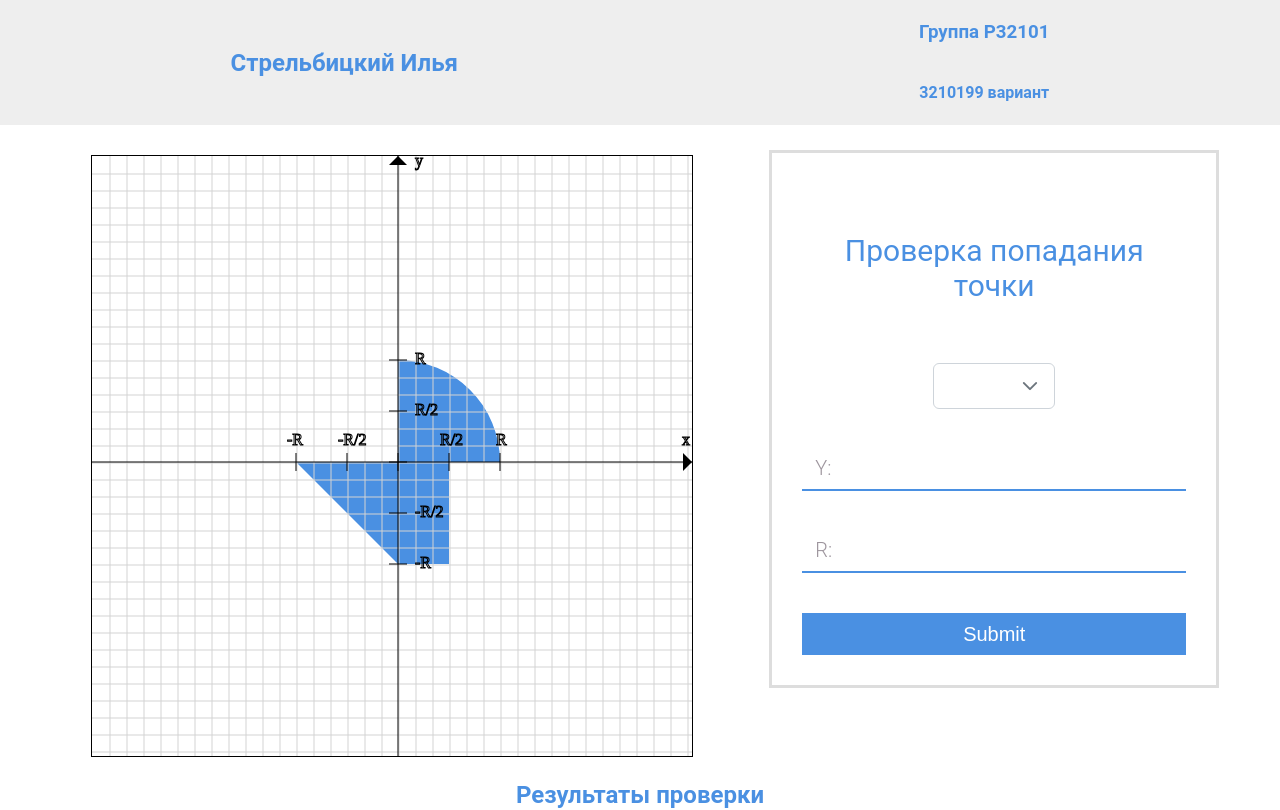
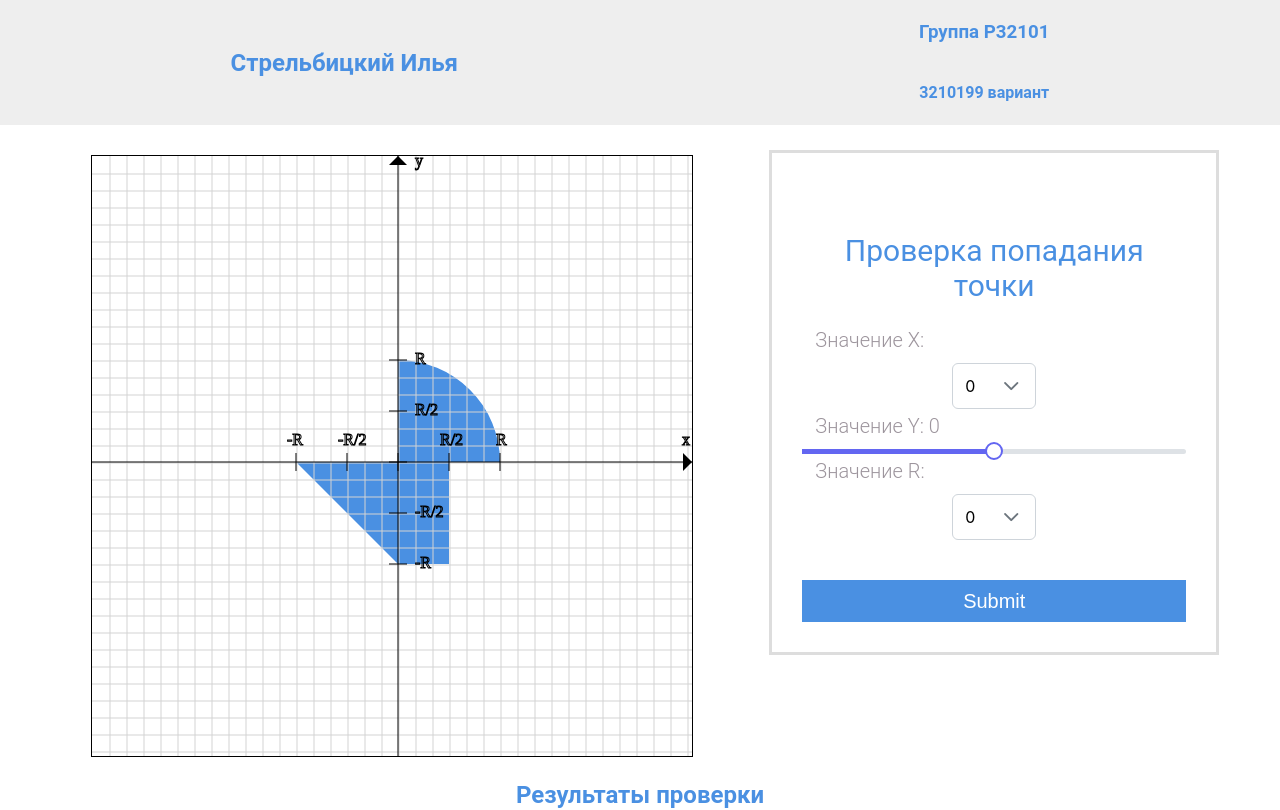
Before and after one commit to stoneshik/fourth-lab-web, a React (Create React App) app in the folder frontend/main/: page / in a window 1280 px wide. Shown: the top 810 px of the page. Built offline with nearby package versions, Linux system fonts and the light colour scheme.

Commit message:
сделал основную форму

```diff
--- a/frontend/main/src/App.js
+++ b/frontend/main/src/App.js
@@ -3,29 +3,13 @@ import "primereact/resources/themes/lara-light-indigo/theme.css";
 import "primereact/resources/primereact.min.css";
 import "primeicons/primeicons.css";
 import React from "react";
-import { useForm } from "react-hook-form";
-import * as Util from './utils';
-import { DotsManager, CanvasComponent} from './сanvas';
-import { MultiSelect } from 'primereact/multiselect';
+
+import { DotsManager, CanvasComponent } from './сanvas';
+import { MainForm } from './MainForm';
 
 
 function App() {
   const canvas = <CanvasComponent/>;
-
-  /* Обработка формы */
-  function setSelectedValue() {
-
-  }
-  const {
-    register,
-    handleSubmit,
-    formState: {errors}
-  } = useForm();
-  const onSubmit = (data) => {
-    alert(JSON.stringify(data));
-    console.log(data);
-  };
-  /* Обработка формы */
 
   return (
     <div className="App">
@@ -35,41 +19,7 @@ function App() {
           <div id="canvas_error" className="error"></div>
         </div>
         <div id="center_col">
-          <form onSubmit={handleSubmit(onSubmit)} id="dot_form" className="ui-form">
-            <h3>Проверка попадания точки</h3>
-            <div className="form-row">
-              <MultiSelect options={[-5, -4, -3, -2, -1, 0, 1, 2, 3]}/>
-            </div>
-            <div className="form-row">
-              <input
-                  {...register("y", {
-                    required: true,
-                    maxLength: 9,
-                    pattern: /^[-+]?[0-9]{0,9}(?:[.,][0-9]{1,9})*$/,
-                    min: -5,
-                    max: 3
-                  })}
-              />
-              <label className="text-input-label">Y:</label>
-            </div>
-            <div className="form-row">
-              <input
-                  {...register("r", {
-                    required: true,
-                    maxLength: 9,
-                    pattern: /^[-+]?[0-9]{0,9}(?:[.,][0-9]{1,9})*$/,
-                    min: 1,
-                    max: 4
-                  })}
-              />
-              <label className="text-input-label">R:</label>
-            </div>
-            <input type="submit"/>
-            {Util.outputErrorRequired(errors?.x?.type, errors?.y?.type, errors?.r?.type)}
-            {Util.outputErrorMaxLength(errors?.x?.type, errors?.y?.type, errors?.r?.type)}
-            {Util.outputErrorPattern(errors?.x?.type, errors?.y?.type, errors?.r?.type)}
-            {Util.outputErrorRange(errors?.x?.type, errors?.y?.type, errors?.r?.type)}
-          </form>
+          <MainForm />
         </div>
         <div id="right_col">
           <h2>Результаты проверки</h2>
--- a/frontend/main/src/MainForm.js
+++ b/frontend/main/src/MainForm.js
@@ -1,43 +1,118 @@
-import React from "react";
-import {useForm} from "react-hook-form";
-import {MultiSelect} from "primereact/multiselect";
+import React, { Component } from "react";
+import { MultiSelect } from "primereact/multiselect";
+import { Slider } from 'primereact/slider';
+import * as Utils from "./utils";
 
 
-class MainForm extends React.Component {
+export class MainForm extends Component {
+    constructor(props) {
+        super(props);
+        this.state = {
+            lazyItems: [],
+            lazyLoading: false,
+            selectedValuesX: [{name: '0', code: '0'}],
+            valueY: 0,
+            selectedValuesR: [{name: '0', code: '0'}],
+            selectAll: false
+        };
+        this.valuesX = [
+            {name: '-5', code: '-5'},
+            {name: '-4', code: '-4'},
+            {name: '-3', code: '-3'},
+            {name: '-2', code: '-2'},
+            {name: '-1', code: '-1'},
+            {name: '0', code: '0'},
+            {name: '1', code: '1'},
+            {name: '2', code: '2'},
+            {name: '3', code: '3'}
+        ];
+        this.valuesR = [
+            {name: '-5', code: '-5'},
+            {name: '-4', code: '-4'},
+            {name: '-3', code: '-3'},
+            {name: '-2', code: '-2'},
+            {name: '-1', code: '-1'},
+            {name: '0', code: '0'},
+            {name: '1', code: '1'},
+            {name: '2', code: '2'},
+            {name: '3', code: '3'}
+        ];
+        this.valueSelectTemplate = this.valueSelectTemplate.bind(this);
+        this.selectedValueSelectTemplate = this.selectedValueSelectTemplate.bind(this);
+
+        this.handleSubmit = this.handleSubmit.bind(this);
+    }
+
+    handleSubmit(event) {
+        console.log(this.state);
+        event.preventDefault();
+        if (!this.validateForm()) {return false;}
+    }
+
+    validateForm() {
+        const x = this.state.selectedValuesX;
+        const y = 0;
+        const r = this.state.selectedValuesR;
+        if (Utils.outputErrorRequired(x, y, r) !== false) {
+            return false;
+        } else if (Utils.outputErrorMaxLength(x, y, r) !== false) {
+            return false;
+        } else if (Utils.outputErrorPattern(x, y, r) !== false) {
+            return false;
+        }
+        return true;
+    }
+
+    valueSelectTemplate(option) {
+        return (
+            <div className="country-item">
+                <img alt={option.name} src="images/flag/flag_placeholder.png" onError={(e) => e.target.src = 'https://www.primefaces.org/wp-content/uploads/2020/05/placeholder.png'} className={`flag flag-${option.code.toLowerCase()}`} />
+                <div>{option.name}</div>
+            </div>
+        );
+    }
+    selectedValueSelectTemplate(option) {
+        if (option) {
+            return (
+                <div className="country-item country-item-value">
+                    <img alt={option.name} src="images/flag/flag_placeholder.png" onError={(e) => e.target.src = 'https://www.primefaces.org/wp-content/uploads/2020/05/placeholder.png'} className={`flag flag-${option.code.toLowerCase()}`} />
+                    <div>{option.name}</div>
+                </div>
+            );
+        }
+
+        return "Выбор значения";
+    }
 
     render() {
         return (
-            <form onSubmit={handleSubmit(onSubmit)} id="dot_form" className="ui-form">
+            <form onSubmit={this.handleSubmit} id="dot_form" className="ui-form">
                 <h3>Проверка попадания точки</h3>
                 <div className="form-row">
-                    <MultiSelect options={[-5, -4, -3, -2, -1, 0, 1, 2, 3]}
-                                 onChange={(e) => setSelectedCities1(e.value)}/>
+                    <label className="text-input-label">Значение X:</label>
+                    <MultiSelect value={this.state.selectedValuesX}
+                                 options={this.valuesX}
+                                 onChange={(e) =>
+                                     this.setState({ selectedValuesX: e.value })}
+                                 optionLabel="name" placeholder="Выбрать X"/>
                 </div>
                 <div className="form-row">
-                    <input
-                        {...register("y", {
-                            required: true,
-                            maxLength: 9,
-                            pattern: /^[-+]?[0-9]{0,9}(?:[.,][0-9]{1,9})*$/,
-                            min: -5,
-                            max: 3
-                        })}
-                    />
-                    <label className="text-input-label">Y:</label>
+                    <label className="text-input-label">Значение Y: {this.state.valueY}</label>
+                    <Slider value={this.state.valueY} min={-5} max={5}
+                            onChange={(e) => this.setState({ valueY: e.value })}/>
                 </div>
                 <div className="form-row">
-                    <input
-                        {...register("r", {
-                            required: true,
-                            maxLength: 9,
-                            pattern: /^[-+]?[0-9]{0,9}(?:[.,][0-9]{1,9})*$/,
-                            min: 1,
-                            max: 4
-                        })}
-                    />
-                    <label className="text-input-label">R:</label>
+                    <label className="text-input-label">Значение R:</label>
+                    <MultiSelect value={this.state.selectedValuesR}
+                                 options={this.valuesR}
+                                 onChange={(e) =>
+                                     this.setState({ selectedValuesR: e.value })}
+                                 optionLabel="name" placeholder="Выбрать R"/>
                 </div>
                 <input type="submit"/>
+                {Utils.outputErrorRequired(this.state.selectedValuesX, 0, this.state.selectedValuesR)}
+                {Utils.outputErrorMaxLength(this.state.selectedValuesX, 0, this.state.selectedValuesR)}
+                {Utils.outputErrorPattern(this.state.selectedValuesX, 0, this.state.selectedValuesR)}
             </form>
         )
     }
--- a/frontend/main/src/utils.js
+++ b/frontend/main/src/utils.js
@@ -1,29 +1,55 @@
-export function outputErrorRequired(xType, yType, rType) {
+export function outputErrorRequired(x, y, r) {
     const errorLabels = [];
-    if (xType === "required" || yType === "required" || rType === "required") {
-        if (xType === "required") {errorLabels.push("x");}
-        if (yType === "required") {errorLabels.push("y");}
-        if (rType === "required") {errorLabels.push("r");}
+    if (x === null || y == null || r == null ||
+        x.length === 0 || r.length === 0) {
+        if (x == null || x.length === 0) {errorLabels.push("x");}
+        if (y == null) {errorLabels.push("y");}
+        if (r == null || r.length === 0) {errorLabels.push("r");}
         return <p className="error">{errorLabels.join(", ")} - необходимо заполнить</p>;
     }
     return false;
 }
-export function outputErrorMaxLength(xType, yType, rType) {
+export function outputErrorMaxLength(x, y, r) {
     const errorLabels = [];
-    if (xType === "maxLength" || yType === "maxLength" || rType === "maxLength") {
-        if (xType === "maxLength") {errorLabels.push("x");}
-        if (yType === "maxLength") {errorLabels.push("y");}
-        if (rType === "maxLength") {errorLabels.push("r");}
+    let resultX = true;
+    let resultY = true;
+    let resultR = true;
+    for (let i=0; i < x.length; i++) {
+        if (String(x[i]['code']).length > 9) {resultX = false; break;}
+    }
+    for (let i=0; i < y.length; i++) {
+        if (String(y[i]['code']).length > 9) {resultY = false; break;}
+    }
+    for (let i=0; i < r.length; i++) {
+        if (String(r[i]['code']).length > 9) {resultR = false; break;}
+    }
+    if (!resultX || !resultY || !resultR) {
+        if (!resultX) {errorLabels.push("x");}
+        if (!resultY) {errorLabels.push("y");}
+        if (!resultR) {errorLabels.push("r");}
         return <p className="error">{errorLabels.join(", ")} - превышена длина ввода</p>;
     }
     return false;
 }
-export function outputErrorPattern(xType, yType, rType) {
+export function outputErrorPattern(x, y, r) {
     const errorLabels = [];
-    if (xType === "pattern" || yType === "pattern" || rType === "pattern") {
-        if (xType === "pattern") {errorLabels.push("x");}
-        if (yType === "pattern") {errorLabels.push("y");}
-        if (rType === "pattern") {errorLabels.push("r");}
+    const regex = '^[-+]?[0-9]{0,9}(?:[.,][0-9]{1,9})*$';
+    let resultX = true;
+    let resultY = true;
+    let resultR = true;
+    for (let i=0; i < x.length; i++) {
+        if (String(x[i]['code']).match(regex) == null) {resultX = false; break;}
+    }
+    for (let i=0; i < y.length; i++) {
+        if (String(y[i]['code']).match(regex) == null) {resultY = false; break;}
+    }
+    for (let i=0; i < r.length; i++) {
+        if (String(r[i]['code']).match(regex) == null) {resultR = false; break;}
+    }
+    if (!resultX || !resultY || !resultR) {
+        if (!resultX) {errorLabels.push("x");}
+        if (!resultY) {errorLabels.push("y");}
+        if (!resultR) {errorLabels.push("r");}
         return <p className="error">{errorLabels.join(", ")} - неправильный формат ввода</p>;
     }
     return false;
```
